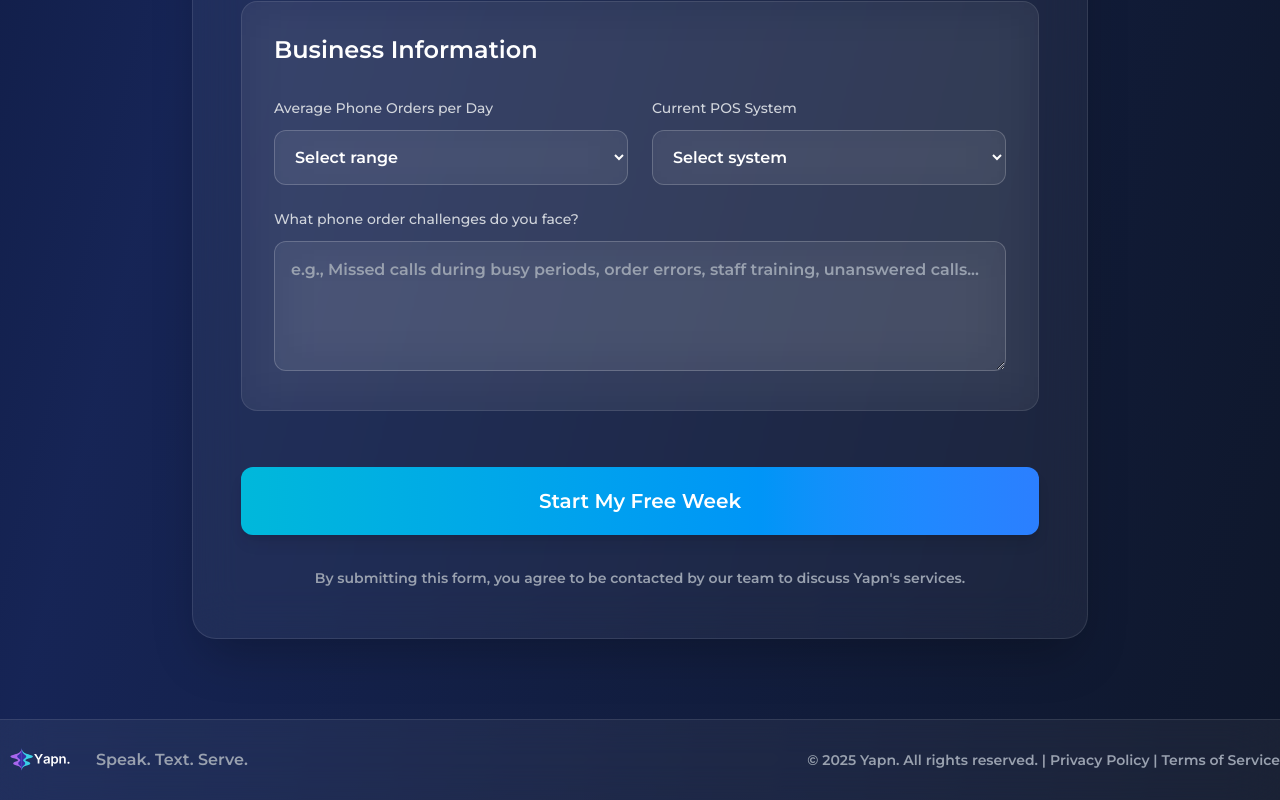
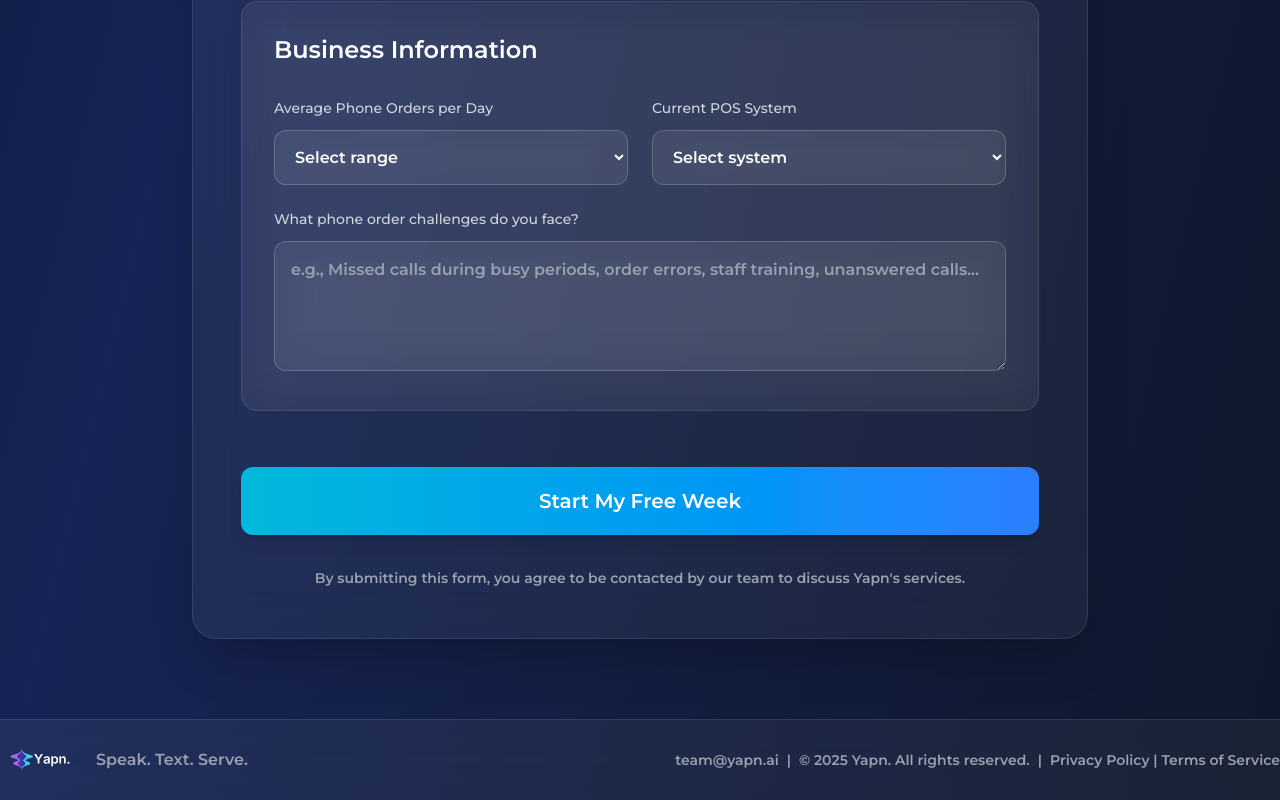
Before and after one commit to yapnai/aurada-website, a Next.js app: page / in a window 1280 px wide. Shown: the part 4475-5275 px from the top of the page. Built offline with nearby package versions, Linux system fonts and the light colour scheme.

Commit message:
add email to footer

```diff
--- a/src/app/components/Footer.js
+++ b/src/app/components/Footer.js
@@ -21,8 +21,17 @@ export default function Footer() {
             <span className="ml-2 text-gray-400">Speak. Text. Serve.</span>
           </div>
           {/* Legal text with responsive font sizing - smaller on mobile */}
-          <div className="text-xs md:text-sm text-gray-400">
-            © 2025 Yapn. All rights reserved. | Privacy Policy | Terms of Service
+          <div className="text-xs md:text-sm text-gray-400 flex flex-col md:block items-center">
+            <a
+              href="mailto:team@yapn.ai"
+              className="hover:text-cyan-400 transition-colors duration-300 cursor-pointer"
+            >
+              team@yapn.ai
+            </a>
+            <span className="hidden md:inline mx-2">|</span>
+            <span className="block md:inline">© 2025 Yapn. All rights reserved.</span>
+            <span className="hidden md:inline mx-2">|</span>
+            <span className="block md:inline">Privacy Policy | Terms of Service</span>
           </div>
         </div>
       </div>
```
